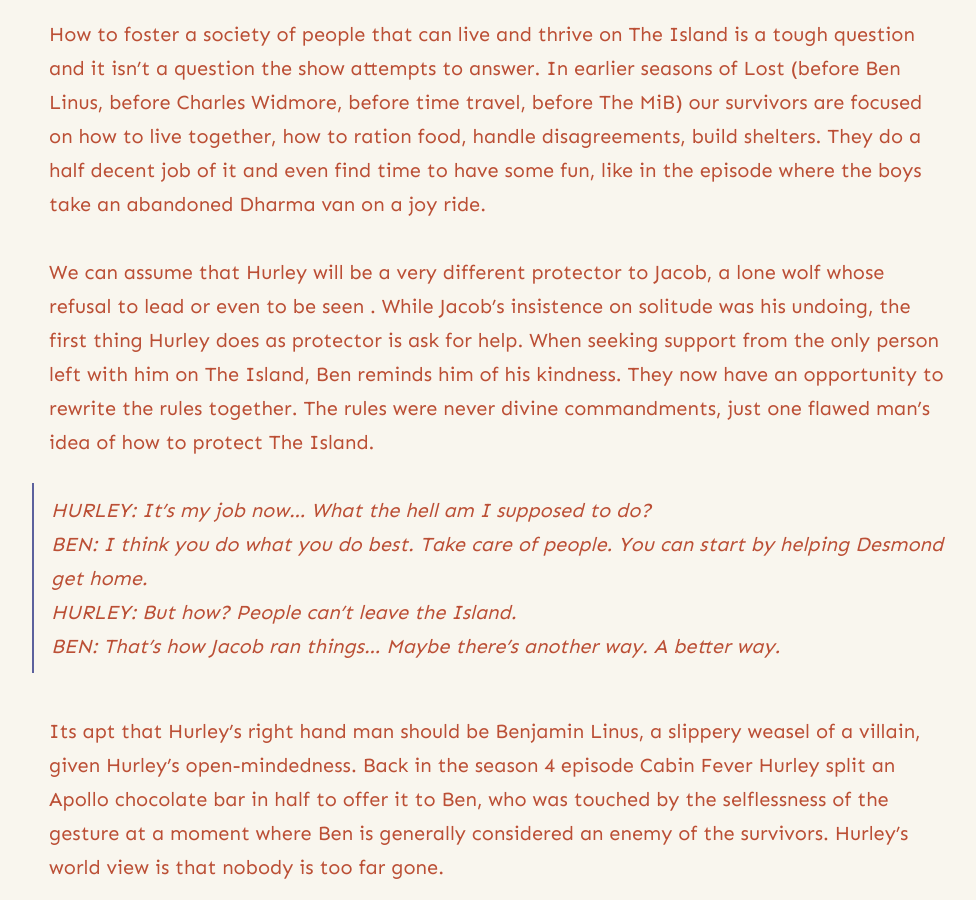
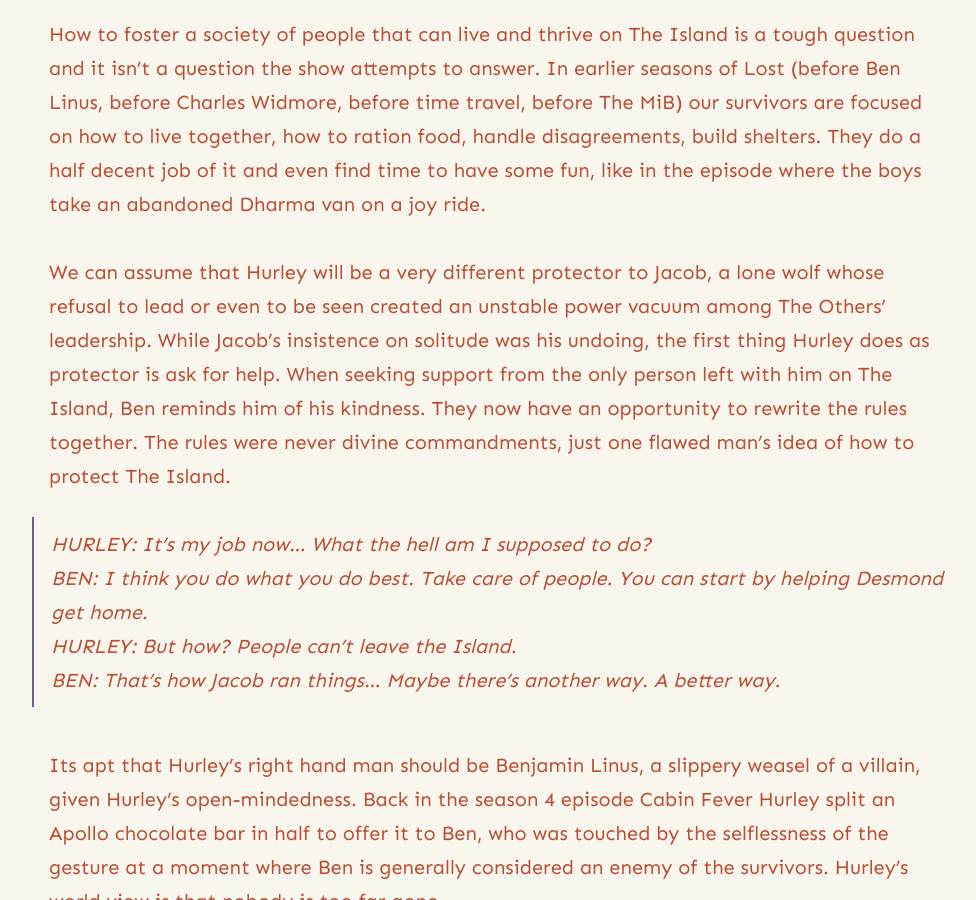
Before and after one commit to lwoodblake/lwoodblake.github.io, a Jekyll site: the page built from _posts/2025-09-24-previously-on-lost.md, in a window 1280 px wide and 900 px high, scrolled down 3954 px. Shown: the whole window, without its empty margins (141-1117 px from the left). Built offline with Jekyll 4.4.1, drawn with Linux system fonts in a browser that asks for light colours; some of the changed text lies outside the part shown.

Commit message:
correcting some typos

```diff
--- a/_posts/2025-09-24-previously-on-lost.md
+++ b/_posts/2025-09-24-previously-on-lost.md
@@ -45,7 +45,7 @@ The Island is often spoken about as though it is hell on earth. Almost all of ou
 
 How to foster a society of people that can live and thrive on The Island is a tough question and it isn’t a question the show attempts to answer. In earlier seasons of Lost (before Ben Linus, before Charles Widmore, before time travel, before The MiB) our survivors are focused on how to live together, how to ration food, handle disagreements, build shelters. They do a half decent job of it and even find time to have some fun, like in the episode where the boys take an abandoned Dharma van on a joy ride.
 
-We can assume that Hurley will be a very different protector to Jacob, a lone wolf whose refusal to lead or even to be seen . While Jacob’s insistence on solitude was his undoing, the first thing Hurley does as protector is ask for help. When seeking support from the only person left with him on The Island, Ben reminds him of his kindness. They now have an opportunity to rewrite the rules together. The rules were never divine commandments, just one flawed man’s idea of how to protect The Island.
+We can assume that Hurley will be a very different protector to Jacob, a lone wolf whose refusal to lead or even to be seen created an unstable power vacuum among The Others' leadership. While Jacob’s insistence on solitude was his undoing, the first thing Hurley does as protector is ask for help. When seeking support from the only person left with him on The Island, Ben reminds him of his kindness. They now have an opportunity to rewrite the rules together. The rules were never divine commandments, just one flawed man’s idea of how to protect The Island.
 
 > HURLEY: It's my job now... What the hell am I supposed to do?
 BEN: I think you do what you do best. Take care of people. You can start by helping Desmond get home.
@@ -92,7 +92,7 @@ Each character has a transcendental revelation in the flash sideways timeline wh
 
 Our survivors are also elated to be reunited with each other. Claire sees Charlie again after he died a hero’s death for the sake of the group. Sawyer is reunited with Juliet, who he tragically lost at the end of season 5. These moments are undoubtedly touching, but they also echo that the group lose each other and have to find each other several times across the series. Jin and Sun, their relationship stronger than ever on The Island, are separated for almost two entire seasons and spend the entire time trying to find each other. Sawyer and Jack won’t get on the helicopter in season 4 without saving Hurley, who they learn is in jeopardy.
 
-Whenever there is an attempt to escape and somebody is left behind, things go wrong. The most recent example in the series is when Claire is left behind as the remaining survivors hurry onto the submarine to escape The MiB and The Island altogether, naturally the submarine explodes. Claire, having been claimed by The MiB, is constantly at threat of being left behind across season 6. Seeing her on the plane heading back to Aaron is a satisfying moment. An important principle in Lost is that nobody left behind.
+Whenever there is an attempt to escape and somebody is left behind, things go wrong. The most recent example in the series is when Claire is left behind as the remaining survivors hurry onto the submarine to escape The MiB and The Island altogether. Naturally the submarine explodes. Claire, having been claimed by The MiB, is constantly at threat of being left behind across season 6. Seeing her on the plane heading back to Aaron is a satisfying moment. An important principle in Lost is that nobody left behind.
 
 In the flash sideways the gang have to find each other one last time. Once everybody is reunited they are ready to take the big leap of faith together, moving on. They lived together so they don’t have to die alone. This final scene is a slightly odd one, but the yellow light that envelops the cast is strikingly similar to the light source at The Heart of the Island, a small hint towards the spiritual significance of The Heart. The most satisfying explanation I found online regarding the flash sideways is that the survivors, by virtue of their connections to The Island, have formed a bond similar to the concept of the Karass in Vonnegut’s novel Cat’s Cradle. That would be a group cosmically connected, who are striving towards a greater purpose, even if the individuals themselves are not aware of what that might be.
 
@@ -102,6 +102,6 @@ Lost is falsely premised as a quest to find The Chosen One, whether that is the
 
 I appreciate the Lost finale because of how explicit it makes this. The Lost writers spent too much of season 6 hastily sketching out a backstory for Jacob, drawing heavily on the Biblical tale of Cain and Abel. The consequence of this is that our cast of characters spend much of the season sitting around waiting. The Finale sees them back in action, working together to save the day. Jack could certainly be considered a hero, but Desmond’s power was required to pull the plug from The Heart. Kate shot The MiB as he overpowered Jack. Ben pushed Hurley, who would shortly become The Island’s protector, out of the way of a falling tree. Sawyer waved down the plane as it was about to take off, securing their rescue.
 
-The importance of the survivors to one another comes up time and time again. Before everyone is separated, all of the survivors pitch in to help Claire raise Aaron, from Locke building a cot for him to sleep in to Sawyer reading stories to help him sleep.  No wonder Claire is nervous about the possibility of raising Aaron alone - it really does take a village. One of my favourite scenes highlighting this theme is the time where Jack, typically self sufficient and independent, needs Juliet to perform an emergency appendectomy on him on the beach.
+The importance of the survivors to one another comes up time and time again. Before everyone is separated, all of the survivors pitch in to help Claire raise Aaron, from Locke building a cot for him to sleep in to Sawyer reading stories to help him sleep. No wonder Claire is nervous about the possibility of raising Aaron alone - it really does take a village. One of my favourite scenes highlighting this theme is the time where Jack, typically self sufficient and independent, needs Juliet to perform an emergency appendectomy on him on the beach.
 
 Whether attempting to survive on a seemingly deserted island, outrunning a mysterious smoke monster, or flashing erratically through time, the survivors of Oceanic Flight 815 face each mysterious and bizarre scenario together.
```
